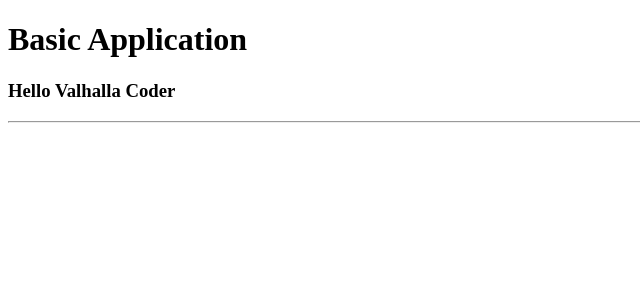
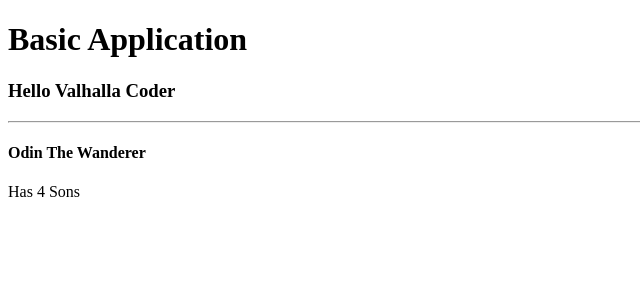
Before and after one commit to xXValhallaCoderXx/01-Medium-Blog-React-Redux-Typescript-Tutorial, a React app: page / in a window 1280 px wide. Shown: the top 300 px of the page, without its empty margins (0-640 px from the left). Built offline with nearby package versions, Linux system fonts and the light colour scheme.

Commit message:
Finished introduction app

```diff
--- a/src/components/Hello.tsx
+++ b/src/components/Hello.tsx
@@ -1,17 +1,28 @@
 import React from 'react'
+import Stateless from './Stateless';
 
 interface HelloWorldProps {
     name: string;
 }
 
-export class HelloWorld extends React.Component<HelloWorldProps> {
+interface HelloWorldState {
+    componentState: number;
+}
 
-    public render() {
+export class HelloWorld extends React.Component<HelloWorldProps, HelloWorldState> {
+    constructor(props: HelloWorldProps) {
+        super(props);
+        this.state = {
+            componentState: 100,
+        };
+    }
+    render() {
         return (
             <div>
                 <h1>Basic Application</h1>
                 <h3>Hello  {this.props.name}</h3>
                 <hr/>
+                <Stateless god="Odin" sons={4} />
             </div>
         );
     }
--- /dev/null
+++ b/src/components/Stateless.tsx
@@ -0,0 +1,16 @@
+import React from "react";
+
+// DEFINE THE PROPS TYPES
+export interface StatelessPropTypes {
+    god: string;
+    sons: number;
+}
+
+const Message = ({ god, sons }: StatelessPropTypes) => (
+    <div>
+        <h4>{god} The Wanderer</h4>
+        <div>Has {sons} Sons</div>
+    </div>
+);
+
+export default Message;
```
